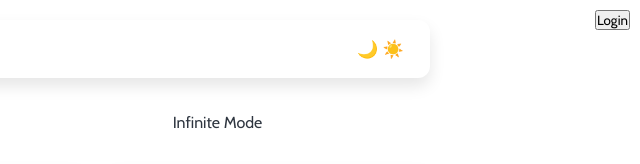
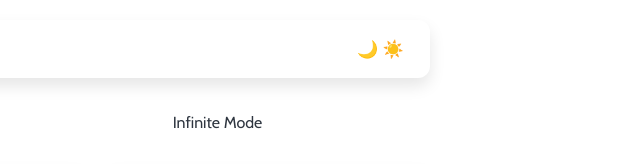
Before and after one commit to charrde/3clues, a website: page index.html in a window 1280 px wide. Shown: the top 164 px of the page, 640-1280 px from the left. Drawn offline with nearby package versions, Linux system fonts and the light colour scheme; a script that the page names is missing.

Commit message:
Hiding user auth temporarily.

```diff
--- a/index.html
+++ b/index.html
@@ -153,14 +153,14 @@
 
     <div id="game-wrapper">
         <!-- Login Button and User Greeting -->
-        <div id="user-auth">
+        <!-- <div id="user-auth">
             <button id="login-btn">Login</button>
             <span id="user-greeting" style="display: none;">
                 Welcome, <span id="username-display"></span>!
                 <button id="profile-btn">Profile</button>
                 <button id="logout-btn">Logout</button>
             </span>
-        </div>
+        </div> -->
 
         <div id="toolbar">
             <button id="instructions-btn" class="btn-instructions">How to Play</button>
```
Also changed, not shown: js/game.js (+0 -7 lines).
